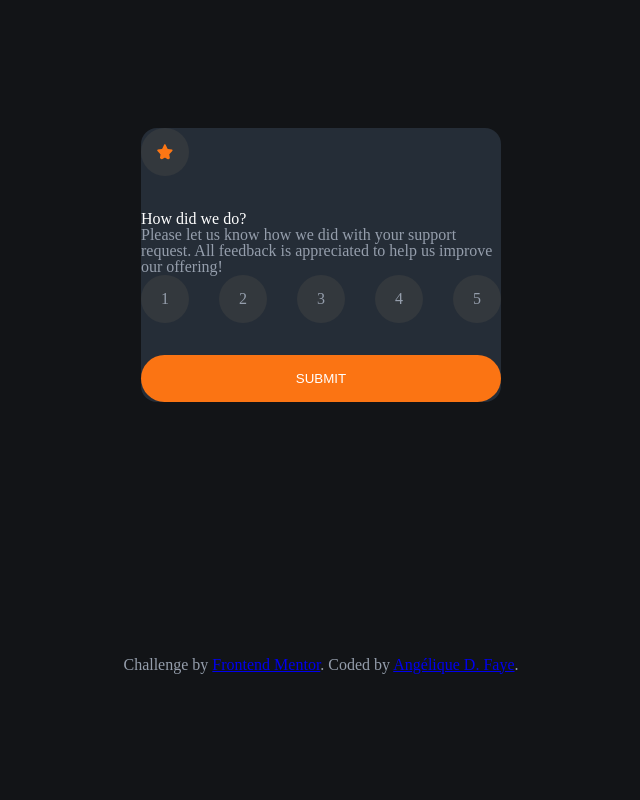
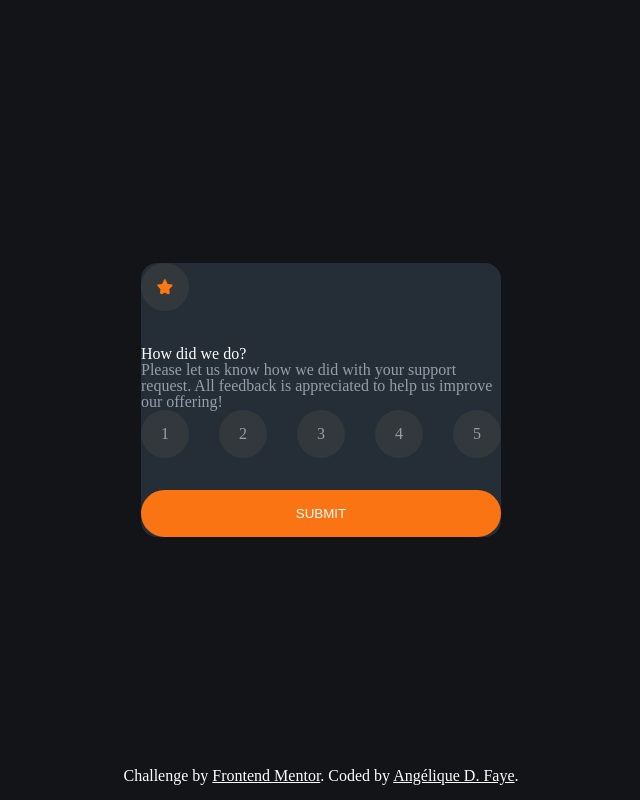
Before and after one commit to AngeliqueDF/interactive-rating-component, a website built with Vite: page index.html in a window 1280 px wide. Shown: the whole page, without its empty margins (319-959 px from the left). Built offline with nearby package versions, Linux system fonts and the light colour scheme.

Commit message:
Add `.attribution` styles

```diff
--- a/src/css/style.css
+++ b/src/css/style.css
@@ -189,3 +189,13 @@ input[type="submit"]:hover {
 	margin-bottom: unset;
 }
 /* END "THANK YOU" STATE */
+
+.attribution {
+	position: fixed;
+	bottom: 1rem;
+	max-width: 90%;
+}
+.attribution,
+.attribution a {
+	color: white;
+}
```
